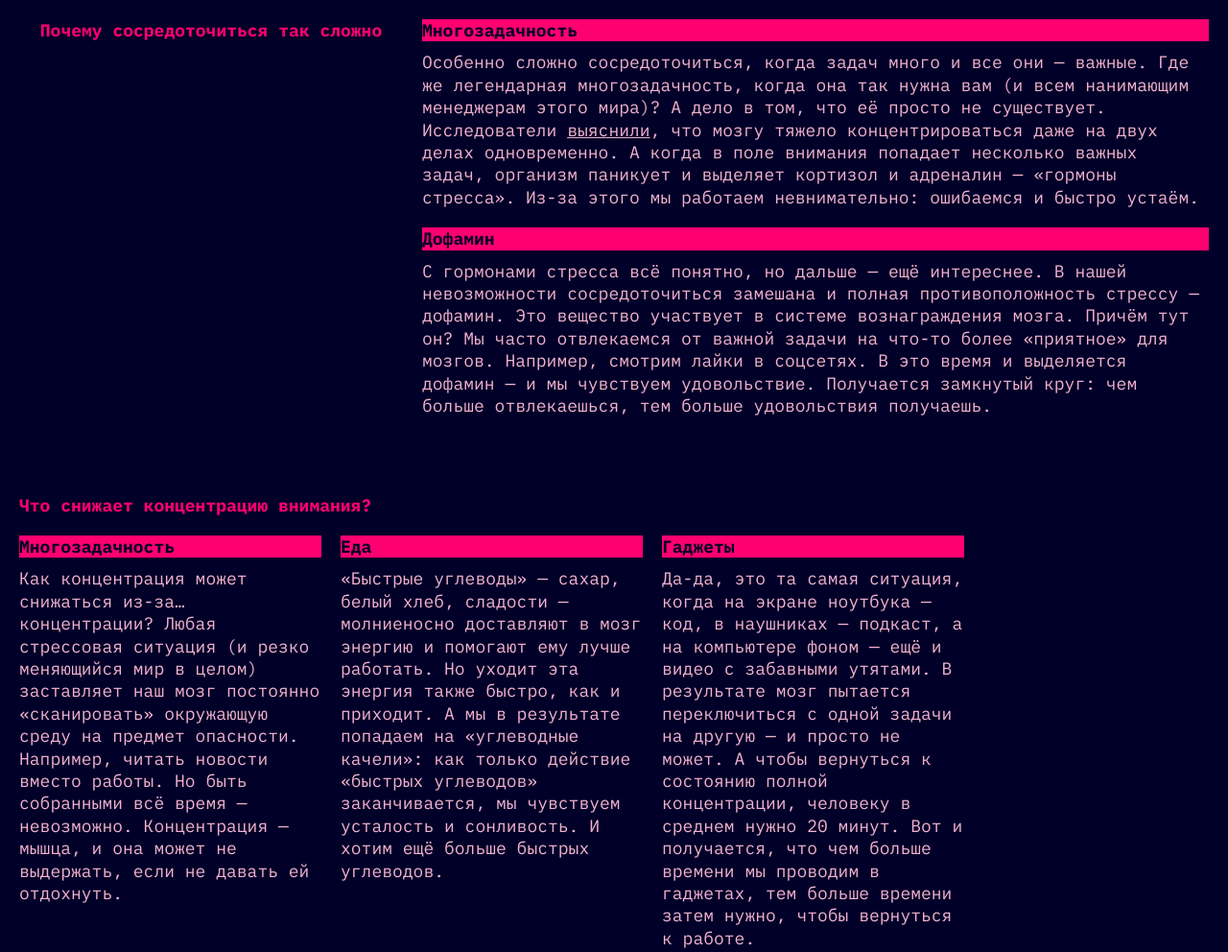
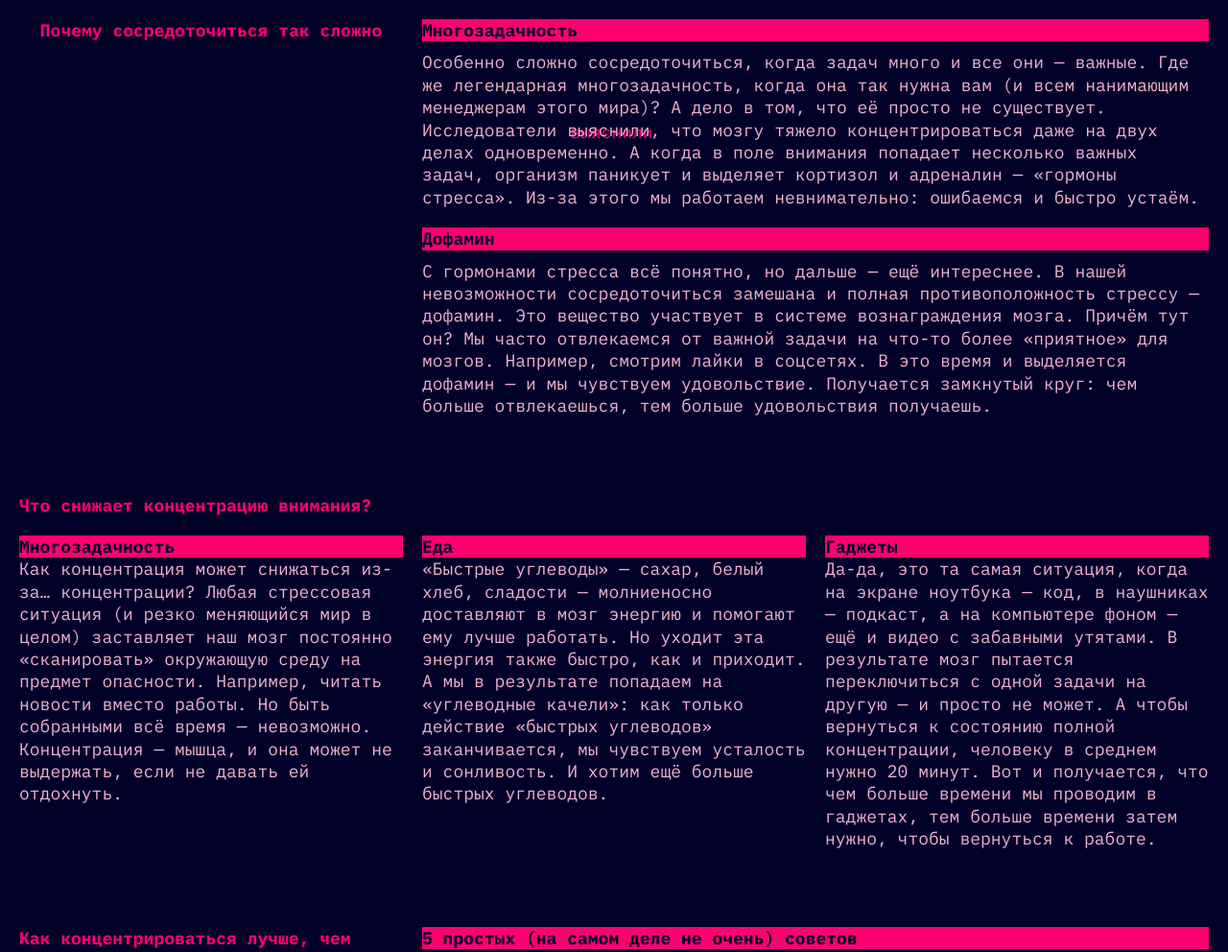
Before and after one commit to simonenkof/slozhno-sosredotochitsya, a plain HTML site: page index.html in a window 1280 px wide. Shown: the part 840-1832 px from the top of the page at 96% size. Drawn offline with Linux system fonts and the light colour scheme.

Commit message:
grid refactoring

```diff
--- a/index.html
+++ b/index.html
@@ -63,11 +63,15 @@
             важные. Где же легендарная многозадачность, когда она так нужна вам
             (и всем нанимающим менеджерам этого мира)? А дело в том, что её
             просто не существует. Исследователи
-            <a href="" class="link">выяснили</a>, что мозгу тяжело
-            концентрироваться даже на двух делах одновременно. А когда в поле
-            внимания попадает несколько важных задач, организм паникует и
-            выделяет кортизол и адреналин — «гормоны стресса». Из-за этого мы
-            работаем невнимательно: ошибаемся и быстро устаём.
+            <a
+              href="https://dana.org/article/multicosts-of-multitasking/"
+              class="link"
+              >выяснили</a
+            >, что мозгу тяжело концентрироваться даже на двух делах
+            одновременно. А когда в поле внимания попадает несколько важных
+            задач, организм паникует и выделяет кортизол и адреналин — «гормоны
+            стресса». Из-за этого мы работаем невнимательно: ошибаемся и быстро
+            устаём.
           </p>
           <h3 class="introduction__subtitle subtitle-accent title-decor">
             Дофамин
@@ -88,42 +92,40 @@
         <h2 class="reasons__title title-accent">
           Что снижает концентрацию внимания?
         </h2>
-        <div class="reasons__blocks">
-          <div class="reasons__block">
+        <div class="reasons__multitasking">
           <h3 class="subtitle-accent title-decor">Многозадачность</h3>
           <p>
             Как концентрация может снижаться из-за… концентрации? Любая
-              стрессовая ситуация (и резко меняющийся мир в целом) заставляет
-              наш мозг постоянно «сканировать» окружающую среду на предмет
-              опасности. Например, читать новости вместо работы. Но быть
-              собранными всё время — невозможно. Концентрация — мышца, и она
-              может не выдержать, если не давать ей отдохнуть.
+            стрессовая ситуация (и резко меняющийся мир в целом) заставляет наш
+            мозг постоянно «сканировать» окружающую среду на предмет опасности.
+            Например, читать новости вместо работы. Но быть собранными всё время
+            — невозможно. Концентрация — мышца, и она может не выдержать, если
+            не давать ей отдохнуть.
           </p>
         </div>
 
-          <div class="reasons__block">
+        <div class="reasons__food">
           <h3 class="subtitle-accent title-decor">Еда</h3>
           <p>
             «Быстрые углеводы» — сахар, белый хлеб, сладости — молниеносно
             доставляют в мозг энергию и помогают ему лучше работать. Но уходит
-              эта энергия также быстро, как и приходит. А мы в результате
-              попадаем на «углеводные качели»: как только действие «быстрых
-              углеводов» заканчивается, мы чувствуем усталость и сонливость. И
-              хотим ещё больше быстрых углеводов.
+            эта энергия также быстро, как и приходит. А мы в результате попадаем
+            на «углеводные качели»: как только действие «быстрых углеводов»
+            заканчивается, мы чувствуем усталость и сонливость. И хотим ещё
+            больше быстрых углеводов.
           </p>
         </div>
-          <div class="reasons__block">
+        <div class="reasons__devices">
           <h3 class="subtitle-accent title-decor">Гаджеты</h3>
           <p>
             Да-да, это та самая ситуация, когда на экране ноутбука — код, в
-              наушниках — подкаст, а на компьютере фоном — ещё и видео с
-              забавными утятами. В результате мозг пытается переключиться с
-              одной задачи на другую — и просто не может. А чтобы вернуться к
-              состоянию полной концентрации, человеку в среднем нужно 20 минут.
-              Вот и получается, что чем больше времени мы проводим в гаджетах,
-              тем больше времени затем нужно, чтобы вернуться к работе.
+            наушниках — подкаст, а на компьютере фоном — ещё и видео с забавными
+            утятами. В результате мозг пытается переключиться с одной задачи на
+            другую — и просто не может. А чтобы вернуться к состоянию полной
+            концентрации, человеку в среднем нужно 20 минут. Вот и получается,
+            что чем больше времени мы проводим в гаджетах, тем больше времени
+            затем нужно, чтобы вернуться к работе.
           </p>
-          </div>
         </div>
       </section>
       <section class="solution">
@@ -163,12 +165,15 @@
             <h3 class="subtitle-accent title-decor">Прогуляйтесь</h3>
             <p>
               Или даже пробегитесь. Лучше найти парк или лес: один эксперимент
-              <a class="link">показал</a>, что созерцание природы повышает
-              концентрацию, в то время как после просмотра городских пейзажей
-              она наоборот понижается. Можно совместить прогулку с физическими
-              упражнениями или бегом — так в мозг поступит ещё больше кислорода
-              и он будет лучше работать. Но и простая двадцатиминутная прогулка
-              — тоже отличный вариант.
+              <a
+                href="https://www.sciencedirect.com/science/article/abs/pii/S0272494415000328"
+                class="link"
+                >показал</a
+              >, что созерцание природы повышает концентрацию, в то время как
+              после просмотра городских пейзажей она наоборот понижается. Можно
+              совместить прогулку с физическими упражнениями или бегом — так в
+              мозг поступит ещё больше кислорода и он будет лучше работать. Но и
+              простая двадцатиминутная прогулка — тоже отличный вариант.
             </p>
           </div>
           <div class="solution__block">
--- a/styles/style.css
+++ b/styles/style.css
@@ -170,28 +170,34 @@
   line-height: 130%;
 }
 
+.link {
+  position: relative;
+  display: inline-block;
+  text-decoration: none;
+  text-shadow: 3px 2px var(--accent-color);
+}
+
 .reasons {
   display: grid;
   grid-template-columns: repeat(3, 1fr);
   justify-content: center;
-  row-gap: 20px;
+  gap: 20px;
+}
+
+.reasons__multitasking {
+  grid-area: 2 / 1 / 2 / 1;
+}
+
+.reasons__food {
+  grid-area: 2 / 2 / 2 / 2;
+}
+
+.reasons__devices {
+  grid-area: 2 / 3 / 2 / 3;
 }
 
 .reasons__title {
   grid-area: 1 / 1 / 1 / 2;
-}
-
-.reasons__blocks {
-  grid-area: 2 / 1 / 2 / -1;
-  display: flex;
-  gap: 20px;
-}
-
-.reasons__block {
-  display: flex;
-  flex-basis: 315px;
-  flex-direction: column;
-  gap: 10px;
 }
 
 .solution {
```
Lines whose indentation alone changed are shown as unchanged.
